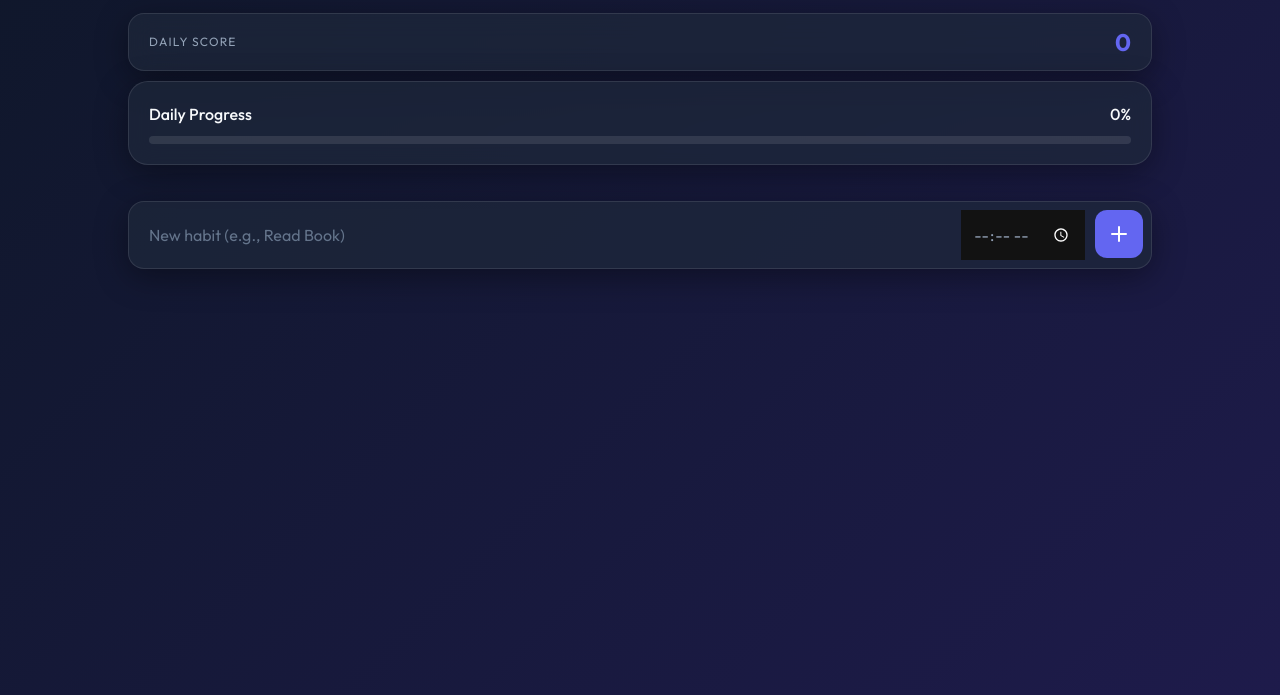
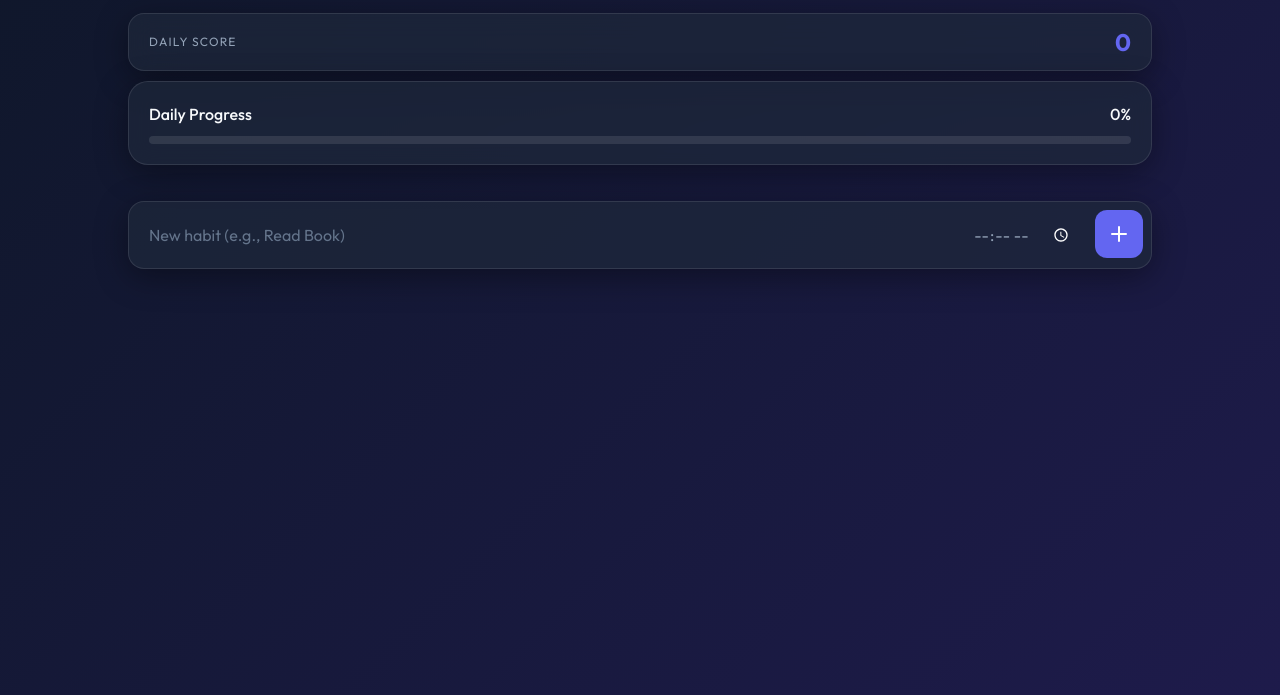
Before and after one commit to MasterThiraj/habits-tracker, a plain HTML site: page index.html in a window 1280 px wide. Shown: the part 105-800 px from the top of the page. Drawn offline with nearby package versions, Linux system fonts and the light colour scheme.

Commit message:
bug fixed

```diff
--- a/index.html
+++ b/index.html
@@ -81,8 +81,8 @@
                     class="flex gap-2.5 bg-slate-800/70 p-2 rounded-2xl border border-white/10 shadow-[0_8px_32px_0_rgba(0,0,0,0.37)]">
                     <input type="text" id="habit-name" placeholder="New habit (e.g., Read Book)" autocomplete="off"
                         class="flex-1 bg-transparent border-none text-slate-50 p-3 outline-none text-base placeholder:text-slate-500 min-w-0">
-                    <input type="time" id="habit-time"
-                        class="border-none text-slate-400 p-3 outline-none cursor-pointer [color-scheme:dark]">
+                    <input type="time" id="habit-time" placeholder="set time"
+                        class="bg-transparent border-none text-slate-400 p-3 outline-none cursor-pointer [color-scheme:dark]">
                     <button id="add-btn" aria-label="Add Habit"
                         class="bg-primary hover:bg-primary-hover text-white w-12 h-12 rounded-xl cursor-pointer flex items-center justify-center transition-all duration-200 hover:scale-105 active:scale-95 shrink-0">
                         <svg width="24" height="24" viewBox="0 0 24 24" fill="none" xmlns="http://www.w3.org/2000/svg">
```
